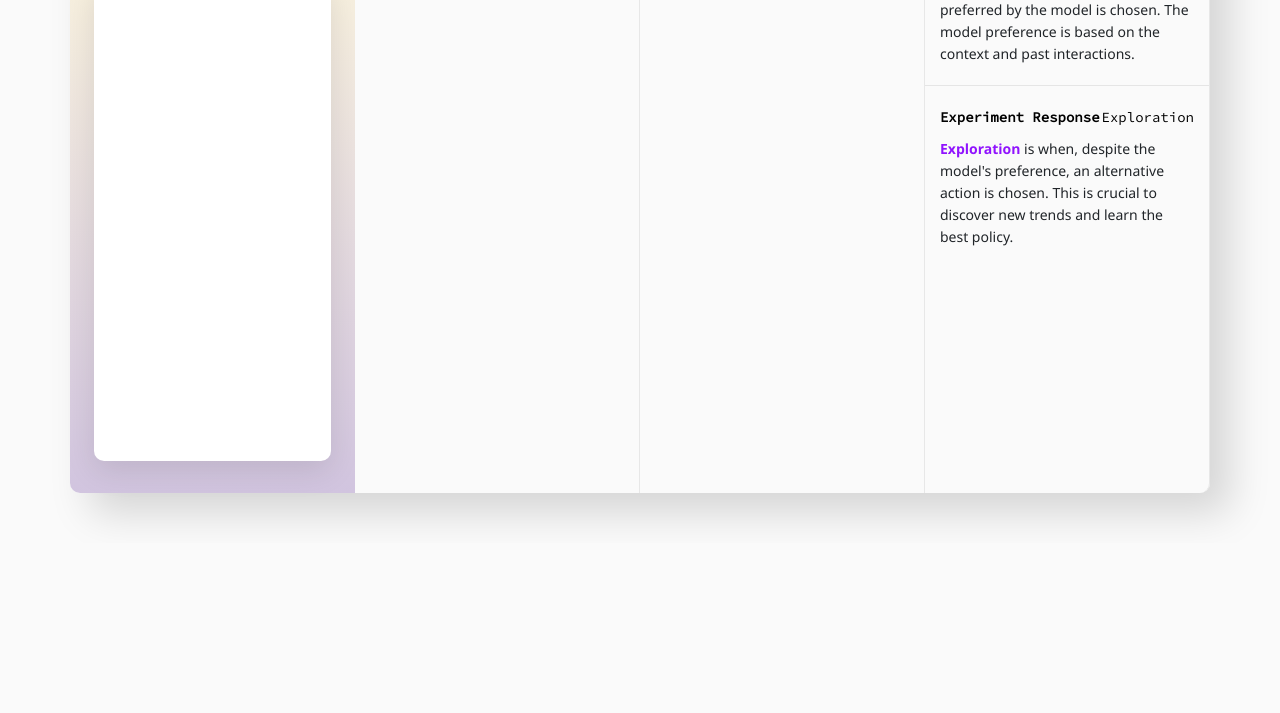
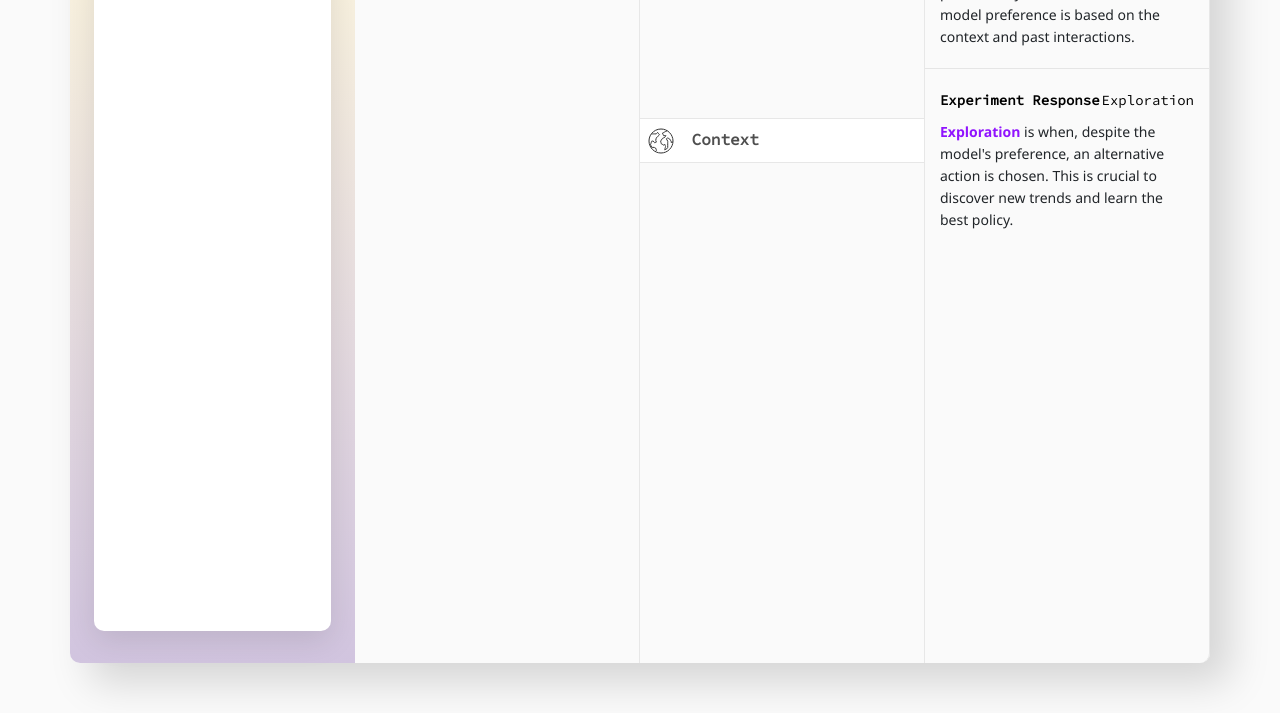
Before and after one commit to jackgerrits/techfest-demo, a plain HTML site: page chat.html in a window 1280 px wide. Shown: the part 257-970 px from the top of the page. Before the commit the page ends 800 px from the top, so only its background shows below. Drawn offline with Linux system fonts and the light colour scheme; a script that the page names is missing.

Commit message:
add height hack

```diff
--- a/style.css
+++ b/style.css
@@ -293,6 +293,7 @@ html {
   border-radius: 10px;
   overflow-y: auto;
   padding-bottom: 10px;
+  height: 670px!important;
 }
 
 .backplate {
```
